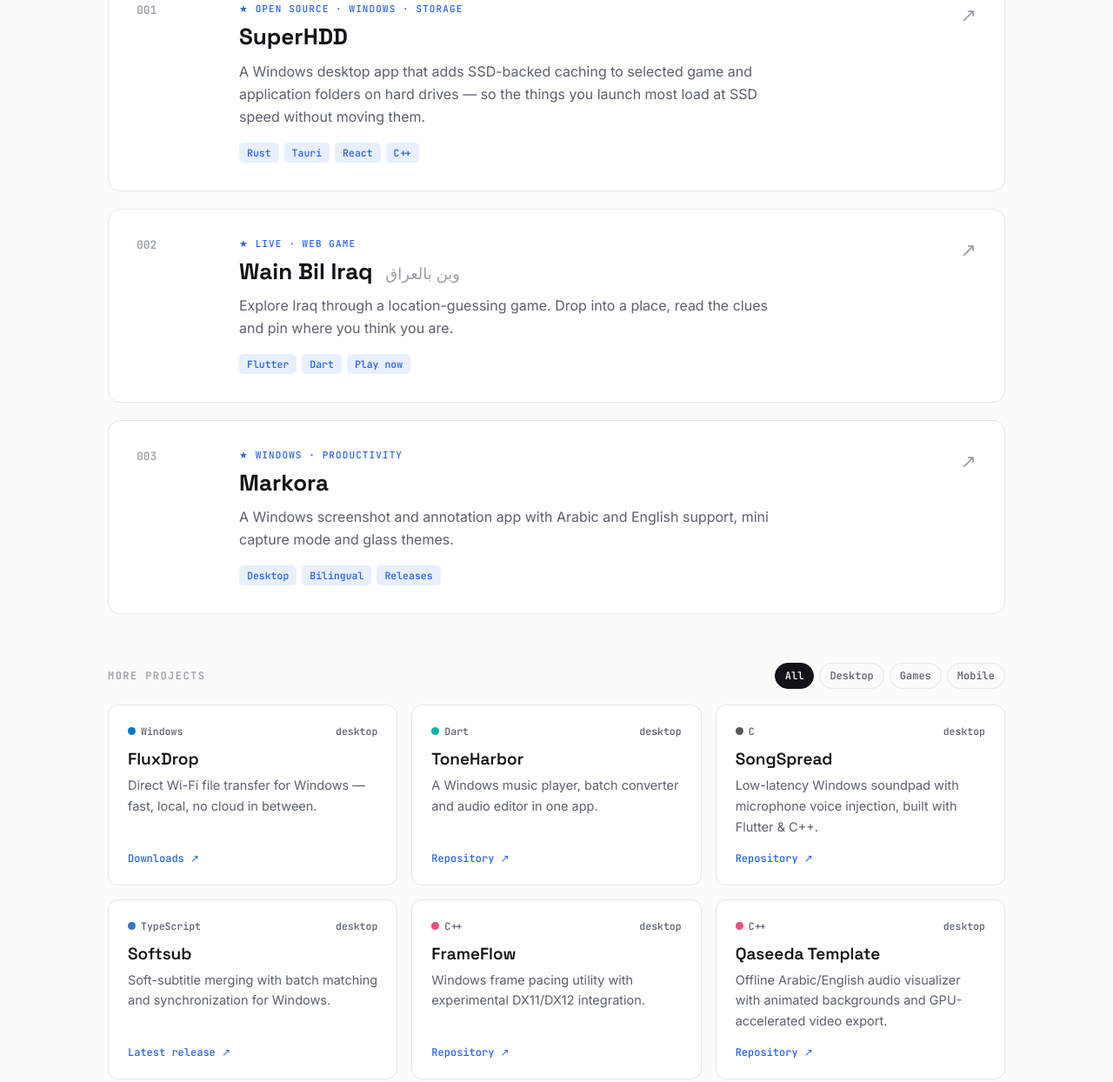
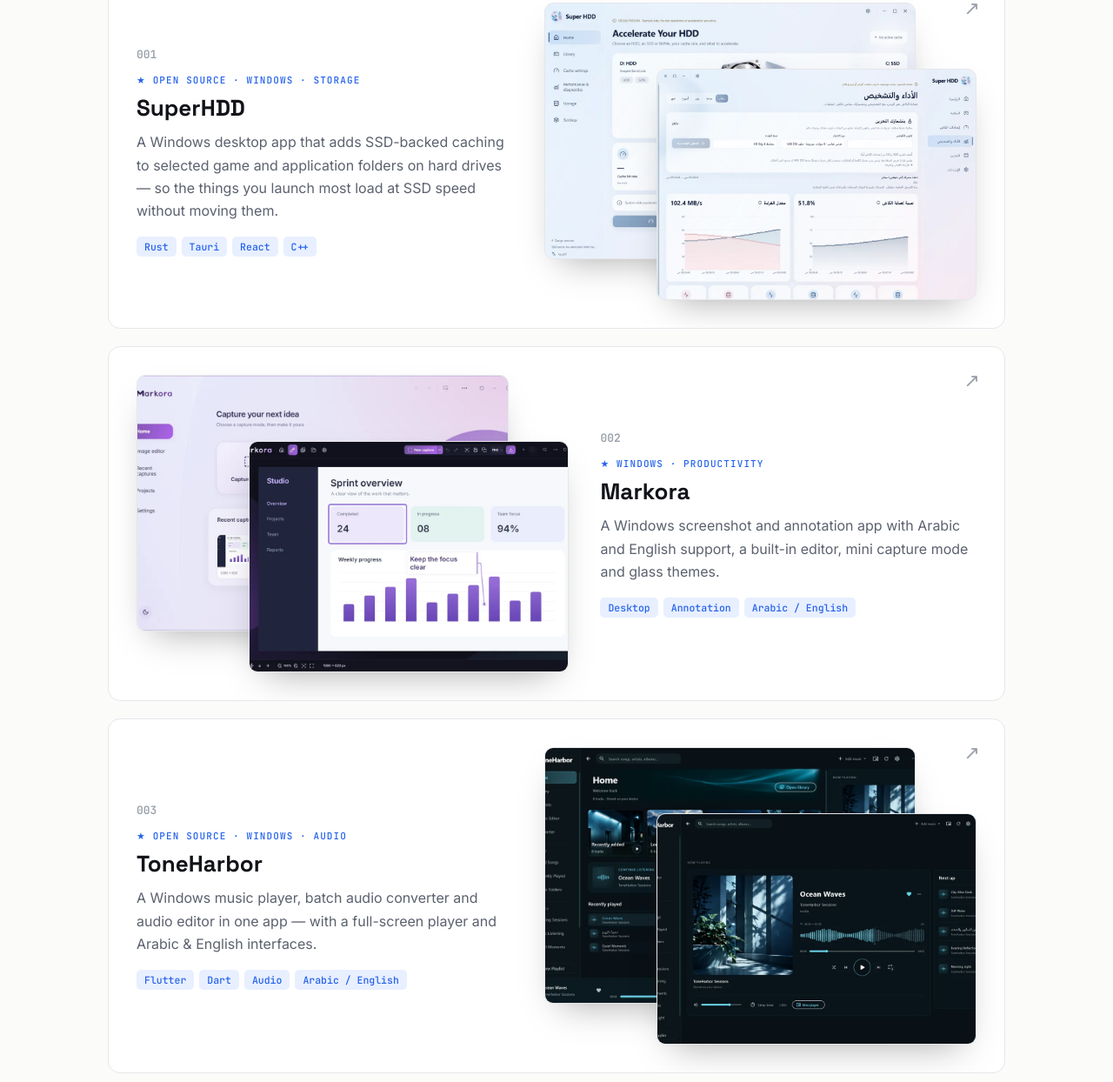
Before and after one commit to MhDTam/MhDTam.github.io, a plain HTML site: page index.html in a window 1280 px wide. Shown: the part 1603-2847 px from the top of the page at 87% size. Drawn offline with Linux system fonts and the light colour scheme.

Commit message:
Feature SuperHDD, Markora and ToneHarbor; add screenshots to all projects
Co-Authored-By: Claude Opus 5.5 <noreply@anthropic.com>

```diff
--- a/index.html
+++ b/index.html
@@ -86,7 +86,16 @@ h2{font:700 clamp(28px,4vw,40px)/1.15 "Space Grotesk",sans-serif;letter-spacing:
 
 /* featured */
 .feat{display:grid;gap:20px}
-.fcard{display:grid;grid-template-columns:90px 1fr auto;gap:28px;padding:32px;border:1px solid var(--line);border-radius:14px;background:var(--card);transition:.2s}
+.fcard{display:grid;grid-template-columns:1fr 1.15fr;gap:36px;align-items:center;padding:32px;border:1px solid var(--line);border-radius:14px;background:var(--card);transition:.2s;position:relative;overflow:hidden}
+.fcard .fnum{margin-bottom:14px}
+.fcard .arrow{position:absolute;top:24px;right:28px}
+.shots{position:relative;aspect-ratio:16/11}
+.shots img{position:absolute;border-radius:10px;border:1px solid var(--line);box-shadow:0 18px 40px -18px rgba(0,0,0,.35);object-fit:cover;object-position:top;background:var(--bg-2);transition:transform .35s ease}
+.shots img:first-child{inset:0 14% 14% 0;width:86%;height:86%;z-index:1}
+.shots img:last-child{inset:22% 0 0 26%;width:74%;height:78%;z-index:2}
+.fcard:hover .shots img:last-child{transform:translate(-6px,-6px)}
+.fcard:nth-child(even){grid-template-columns:1.15fr 1fr}
+.fcard:nth-child(even) .shots{order:-1}
 .fcard:hover{border-color:var(--accent);transform:translateY(-2px)}
 .fnum{font:600 13px "JetBrains Mono",monospace;color:var(--faint)}
 .tag{font:500 11px "JetBrains Mono",monospace;letter-spacing:.1em;text-transform:uppercase;color:var(--accent);margin-bottom:10px}
@@ -97,7 +106,7 @@ h2{font:700 clamp(28px,4vw,40px)/1.15 "Space Grotesk",sans-serif;letter-spacing:
 .chips span{font:500 11.5px "JetBrains Mono",monospace;padding:4px 9px;border-radius:5px;background:var(--accent-soft);color:var(--accent)}
 .arrow{font:400 22px "JetBrains Mono",monospace;color:var(--faint);align-self:start}
 .fcard:hover .arrow{color:var(--accent)}
-@media (max-width:720px){.fcard{grid-template-columns:1fr;gap:10px;padding:24px}.arrow{display:none}}
+@media (max-width:820px){.fcard,.fcard:nth-child(even){grid-template-columns:1fr;gap:24px;padding:24px}.fcard .shots{order:-1}.arrow{display:none}}
 
 .grid-head{display:flex;justify-content:space-between;align-items:center;margin:56px 0 18px;gap:12px;flex-wrap:wrap}
 .grid-head h4{font:600 12px "JetBrains Mono",monospace;letter-spacing:.12em;text-transform:uppercase;color:var(--faint)}
@@ -105,8 +114,11 @@ h2{font:700 clamp(28px,4vw,40px)/1.15 "Space Grotesk",sans-serif;letter-spacing:
 .filters button{font:500 12px "JetBrains Mono",monospace;border:1px solid var(--line);background:transparent;color:var(--muted);padding:6px 11px;border-radius:999px;cursor:pointer}
 .filters button.on{background:var(--text);color:var(--bg);border-color:var(--text)}
 .grid{display:grid;grid-template-columns:repeat(auto-fill,minmax(300px,1fr));gap:16px}
-.card{display:flex;flex-direction:column;padding:22px;border:1px solid var(--line);border-radius:12px;background:var(--card);transition:.2s}
+.card{display:flex;flex-direction:column;padding:0 22px 22px;border:1px solid var(--line);border-radius:12px;background:var(--card);transition:.2s;overflow:hidden}
 .card:hover{border-color:var(--accent)}
+.card .thumb{margin:0 -22px 18px;aspect-ratio:16/10;background:var(--bg-2);border-bottom:1px solid var(--line);overflow:hidden}
+.card .thumb img{width:100%;height:100%;object-fit:cover;object-position:top;display:block;transition:transform .4s ease}
+.card:hover .thumb img{transform:scale(1.04)}
 .card .top{display:flex;justify-content:space-between;align-items:center;margin-bottom:12px}
 .card .lang{font:500 11.5px "JetBrains Mono",monospace;color:var(--muted);display:flex;align-items:center;gap:6px}
 .dot{width:9px;height:9px;border-radius:50%}
@@ -208,33 +220,36 @@ footer .wrap{display:flex;justify-content:space-between;gap:12px;flex-wrap:wrap}
 
     <div class="feat">
       <a class="fcard reveal" href="https://github.com/MhDTam/SuperHDD" target="_blank" rel="noopener">
-        <div class="fnum">001</div>
         <div>
+          <div class="fnum">001</div>
           <div class="tag">★ Open source · Windows · Storage</div>
           <h3>SuperHDD</h3>
           <p>A Windows desktop app that adds SSD-backed caching to selected game and application folders on hard drives — so the things you launch most load at SSD speed without moving them.</p>
           <div class="chips"><span>Rust</span><span>Tauri</span><span>React</span><span>C++</span></div>
         </div>
-        <div class="arrow">↗</div>
-      </a>
-      <a class="fcard reveal" href="https://wain-bil-iraq.pages.dev/" target="_blank" rel="noopener">
-        <div class="fnum">002</div>
-        <div>
-          <div class="tag">★ Live · Web game</div>
-          <h3>Wain Bil Iraq <small>وين بالعراق</small></h3>
-          <p>Explore Iraq through a location-guessing game. Drop into a place, read the clues and pin where you think you are.</p>
-          <div class="chips"><span>Flutter</span><span>Dart</span><span>Play now</span></div>
-        </div>
+        <div class="shots"><img src="images/superhdd.webp" alt="SuperHDD home screen" loading="lazy"><img src="images/superhdd-2.webp" alt="SuperHDD performance screen in Arabic" loading="lazy"></div>
         <div class="arrow">↗</div>
       </a>
       <a class="fcard reveal" href="https://github.com/MhDTam/Markora-Releases" target="_blank" rel="noopener">
-        <div class="fnum">003</div>
         <div>
+          <div class="fnum">002</div>
           <div class="tag">★ Windows · Productivity</div>
           <h3>Markora</h3>
-          <p>A Windows screenshot and annotation app with Arabic and English support, mini capture mode and glass themes.</p>
-          <div class="chips"><span>Desktop</span><span>Bilingual</span><span>Releases</span></div>
+          <p>A Windows screenshot and annotation app with Arabic and English support, a built-in editor, mini capture mode and glass themes.</p>
+          <div class="chips"><span>Desktop</span><span>Annotation</span><span>Arabic / English</span></div>
         </div>
+        <div class="shots"><img src="images/markora.webp" alt="Markora home screen" loading="lazy"><img src="images/markora-2.webp" alt="Markora annotation editor" loading="lazy"></div>
+        <div class="arrow">↗</div>
+      </a>
+      <a class="fcard reveal" href="https://github.com/MhDTam/ToneHarbor" target="_blank" rel="noopener">
+        <div>
+          <div class="fnum">003</div>
+          <div class="tag">★ Open source · Windows · Audio</div>
+          <h3>ToneHarbor</h3>
+          <p>A Windows music player, batch audio converter and audio editor in one app — with a full-screen player and Arabic &amp; English interfaces.</p>
+          <div class="chips"><span>Flutter</span><span>Dart</span><span>Audio</span><span>Arabic / English</span></div>
+        </div>
+        <div class="shots"><img src="images/toneharbor.webp" alt="ToneHarbor library" loading="lazy"><img src="images/toneharbor-2.webp" alt="ToneHarbor full player" loading="lazy"></div>
         <div class="arrow">↗</div>
       </a>
     </div>
@@ -289,20 +304,21 @@ footer .wrap{display:flex;justify-content:space-between;gap:12px;flex-wrap:wrap}
 <script>
 const LANG = {Rust:"#dea584","C++":"#f34b7d","C#":"#178600",Dart:"#00b4ab",TypeScript:"#3178c6",JavaScript:"#f1e05a",C:"#555555",Web:"#8b5cf6",Android:"#3ddc84",Windows:"#0078d4"};
 const P = [
-  {n:"FluxDrop",d:"Direct Wi-Fi file transfer for Windows — fast, local, no cloud in between.",l:"Windows",c:"desktop",u:"https://github.com/MhDTam/FluxDrop",f:"Downloads ↗"},
-  {n:"ToneHarbor",d:"A Windows music player, batch converter and audio editor in one app.",l:"Dart",c:"desktop",u:"https://github.com/MhDTam/ToneHarbor",f:"Repository ↗"},
-  {n:"SongSpread",d:"Low-latency Windows soundpad with microphone voice injection, built with Flutter & C++.",l:"C",c:"desktop",u:"https://github.com/MhDTam/SongSpread",f:"Repository ↗"},
-  {n:"Softsub",d:"Soft-subtitle merging with batch matching and synchronization for Windows.",l:"TypeScript",c:"desktop",u:"https://github.com/MhDTam/Softsub",f:"Latest release ↗"},
-  {n:"FrameFlow",d:"Windows frame pacing utility with experimental DX11/DX12 integration.",l:"C++",c:"desktop",u:"https://github.com/MhDTam/FrameFlow",f:"Repository ↗"},
-  {n:"Qaseeda Template",d:"Offline Arabic/English audio visualizer with animated backgrounds and GPU-accelerated video export.",l:"C++",c:"desktop",u:"https://github.com/MhDTam/qaseeda-template",f:"Repository ↗"},
-  {n:"ShutdownSteam",d:"Portable Steam download watcher with local game icons and automated completion actions.",l:"C#",c:"desktop",u:"https://github.com/MhDTam/ShutdownSteam",f:"Repository ↗"},
-  {n:"Truth or Bluff · صدگ چذب",d:"Iraqi card game for 2–4 players. Play online in Arabic or English.",l:"Web",c:"games",u:"https://sadig-chathib.onrender.com",f:"Play now ↗"},
-  {n:"Call My Bluff · گول غيرها",d:"Iraqi multiplayer card game, playable online in Arabic or English.",l:"Web",c:"games",u:"https://gol-ghairha.onrender.com",f:"Play now ↗"},
-  {n:"Duo Arena",d:"Real-time 2-player online mini games with Three.js, Node.js & WebSockets — web and Android.",l:"JavaScript",c:"games",u:"https://github.com/MhDTam/Duo-Arena-2-Player-Games",f:"Repository ↗"},
-  {n:"Sonic Reader",d:"Android document reader with annotations, page-linked notes and Arabic & English interfaces.",l:"Android",c:"mobile",u:"https://github.com/MhDTam/Sonic-Reader",f:"Downloads ↗"}
+  {n:"Wain Bil Iraq · وين بالعراق",d:"Explore Iraq through a location-guessing game — read the clues and pin where you are.",l:"Dart",c:"games",u:"https://wain-bil-iraq.pages.dev/",f:"Play now ↗",i:"wain-bil-iraq"},
+  {n:"FluxDrop",d:"Direct Wi-Fi file transfer for Windows — fast, local, no cloud in between.",l:"Windows",c:"desktop",u:"https://github.com/MhDTam/FluxDrop",f:"Downloads ↗",i:"fluxdrop"},
+  {n:"SongSpread",d:"Low-latency Windows soundpad with microphone voice injection, built with Flutter & C++.",l:"C",c:"desktop",u:"https://github.com/MhDTam/SongSpread",f:"Repository ↗",i:"songspread"},
+  {n:"Softsub",d:"Soft-subtitle merging with batch matching and synchronization for Windows.",l:"TypeScript",c:"desktop",u:"https://github.com/MhDTam/Softsub",f:"Latest release ↗",i:"softsub"},
+  {n:"FrameFlow",d:"Windows frame pacing utility with experimental DX11/DX12 integration.",l:"C++",c:"desktop",u:"https://github.com/MhDTam/FrameFlow",f:"Repository ↗",i:"frameflow"},
+  {n:"Qaseeda Template",d:"Offline Arabic/English audio visualizer with animated backgrounds and GPU-accelerated video export.",l:"C++",c:"desktop",u:"https://github.com/MhDTam/qaseeda-template",f:"Repository ↗",i:"qaseeda"},
+  {n:"ShutdownSteam",d:"Portable Steam download watcher with local game icons and automated completion actions.",l:"C#",c:"desktop",u:"https://github.com/MhDTam/ShutdownSteam",f:"Repository ↗",i:"shutdownsteam"},
+  {n:"Truth or Bluff · صدگ چذب",d:"Iraqi card game for 2–4 players. Play online in Arabic or English.",l:"Web",c:"games",u:"https://sadig-chathib.onrender.com",f:"Play now ↗",i:"truth-or-bluff"},
+  {n:"Call My Bluff · گول غيرها",d:"Iraqi multiplayer card game, playable online in Arabic or English.",l:"Web",c:"games",u:"https://gol-ghairha.onrender.com",f:"Play now ↗",i:"call-my-bluff"},
+  {n:"Duo Arena",d:"Real-time 2-player online mini games with Three.js, Node.js & WebSockets — web and Android.",l:"JavaScript",c:"games",u:"https://github.com/MhDTam/Duo-Arena-2-Player-Games",f:"Repository ↗",i:"duo-arena"},
+  {n:"Sonic Reader",d:"Android document reader with annotations, page-linked notes and Arabic & English interfaces.",l:"Android",c:"mobile",u:"https://github.com/MhDTam/Sonic-Reader",f:"Downloads ↗",i:"sonic-reader"}
 ];
 const grid = document.getElementById('grid');
 grid.innerHTML = P.map(p=>`<a class="card" data-c="${p.c}" href="${p.u}" target="_blank" rel="noopener">
+  <div class="thumb"><img src="images/${p.i}.webp" alt="${p.n} screenshot" loading="lazy"></div>
   <div class="top"><span class="lang"><i class="dot" style="background:${LANG[p.l]||'#999'}"></i>${p.l}</span><span class="lang">${p.c}</span></div>
   <h5>${p.n}</h5><p>${p.d}</p><div class="foot">${p.f}</div></a>`).join('');
 document.querySelectorAll('.filters button').forEach(b=>b.onclick=()=>{
```
Also changed, not shown: images/call-my-bluff.webp (added), images/duo-arena.webp (added), images/fluxdrop.webp (added), images/frameflow.webp (added), images/markora-2.webp (added), images/markora.webp (added), images/qaseeda.webp (added), images/shutdownsteam.webp (added), images/softsub.webp (added), images/songspread.webp (added), images/sonic-reader.webp (added), images/superhdd-2.webp (added), images/superhdd.webp (added), images/toneharbor-2.webp (added), 3 more files.
